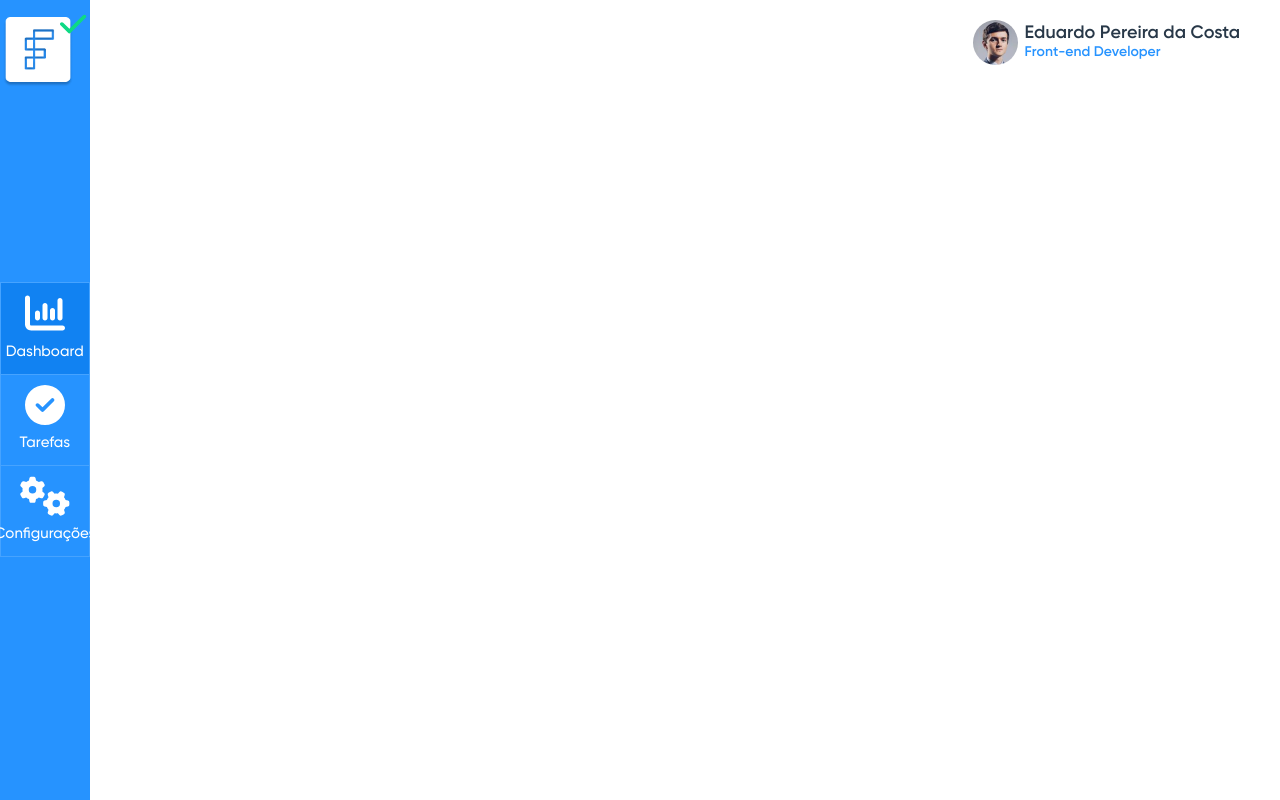
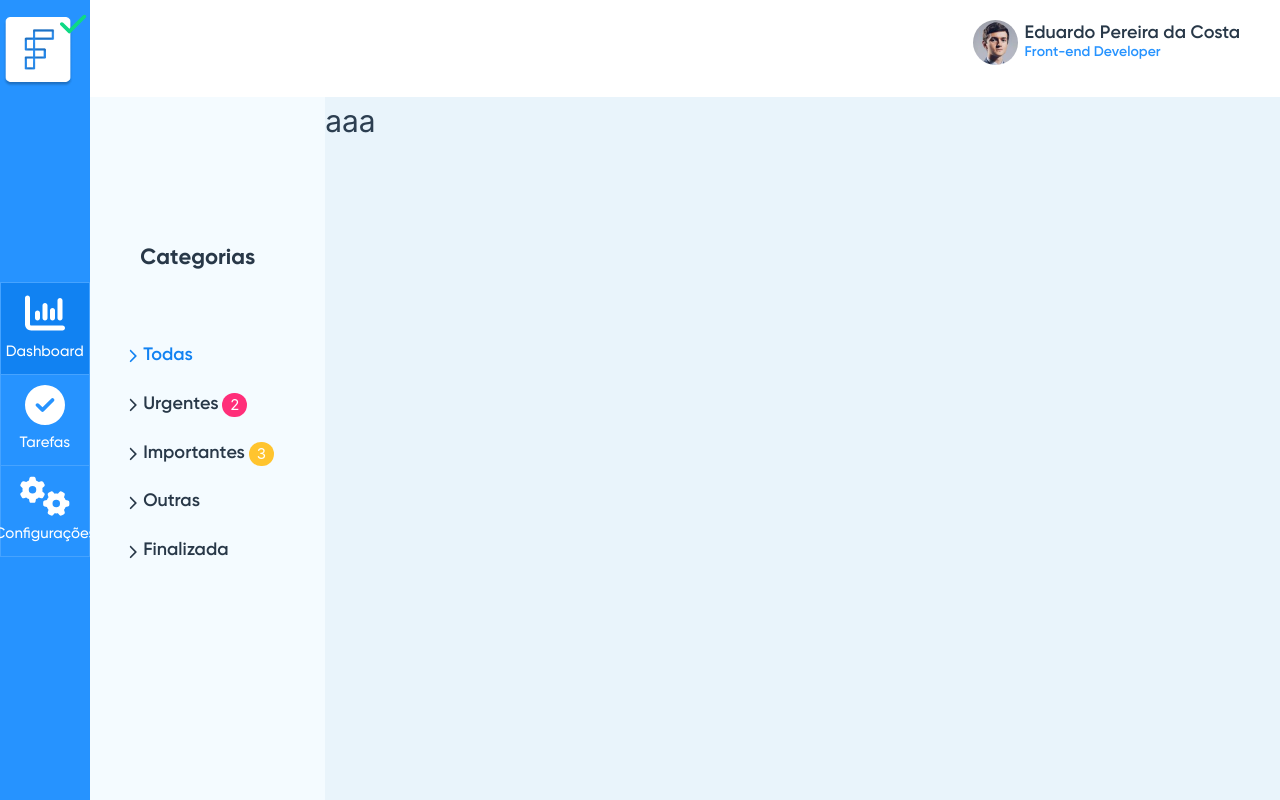
Before and after one commit to DevJulio/todo-facilita, a Vue app: page /home in a window 1280 px wide. Built offline with nearby package versions, Linux system fonts and the light colour scheme.

Commit message:
feat: added left container

```diff
--- /dev/null
+++ b/src/components/filter-item/Filtertem.vue
@@ -0,0 +1,77 @@
+<!-- :style="{ backgroundColor: idItem == currentClicked ? '#1182F2' : '#2693FF' }" -->
+<template>
+  <div class="filter-item" :id="idItem">
+    <fa
+      icon="chevron-right"
+      :style="{
+        color: idItem == currentClicked ? '#1182F2' : '#283848',
+        fontSize: '14px'
+      }"
+    />
+    <span
+      class="label"
+      :style="{
+        color: idItem == currentClicked ? '#1182F2' : '#283848'
+      }"
+      >{{ label }}</span
+    >
+    <span
+      class="qtd-container"
+      v-if="idItem == 2 || idItem == 3"
+      :style="{
+        backgroundColor: idItem == 2 ? '#FF2E79' : '#FFC42E'
+      }"
+      >{{ qtd }}</span
+    >
+  </div>
+</template>
+
+<script>
+export default {
+  name: 'FAFilterItem',
+  props: {
+    label: {
+      type: String,
+      required: true
+    },
+    qtd: {
+      type: Number,
+      required: true
+    },
+    currentClicked: {
+      type: String,
+      required: true
+    },
+    idItem: {
+      type: String,
+      required: true
+    }
+  }
+}
+</script>
+
+<style lang="stylus" scoped>
+@import '../../assets/styles/theme.styl'
+.label
+  font-family $td-semi-bold
+  color $td-title
+  font-size 18px
+  margin-left 0.5vw
+  margin-right 0.3vw
+  cursor pointer
+
+.filter-item
+ display: flex;
+ flex-direction row
+ width 100%
+ padding 10px 0px 10px 0px
+ align-items center
+ margin-left 3vw
+ margin-right 4vw
+
+.qtd-container
+  border-radius 50px
+  background-color $td-yellow
+  color white
+  padding-inline 8px
+</style>
--- a/src/main.js
+++ b/src/main.js
@@ -4,10 +4,16 @@ import { createApp } from 'vue'
 import App from './App.vue'
 import router from './router'
 import { library } from '@fortawesome/fontawesome-svg-core'
-import { faCheck, faCircleCheck, faChartColumn, faGears } from '@fortawesome/free-solid-svg-icons'
+import {
+  faCheck,
+  faCircleCheck,
+  faChartColumn,
+  faGears,
+  faChevronRight
+} from '@fortawesome/free-solid-svg-icons'
 import { FontAwesomeIcon } from '@fortawesome/vue-fontawesome'
 
-library.add([faCheck, faCircleCheck, faChartColumn, faGears])
+library.add([faCheck, faCircleCheck, faChartColumn, faGears, faChevronRight])
 
 const app = createApp(App).component('fa', FontAwesomeIcon)
 
--- a/src/views/DashboardView.vue
+++ b/src/views/DashboardView.vue
@@ -35,26 +35,79 @@
     </div>
     <div class="right-container">
       <FATopBar />
+      <div class="dashboard-row">
+        <div class="left-container">
+          <div class="data-container">
+            <span class="title">Categorias</span>
+            <div class="filter-list">
+              <FAFilterItem
+                label="Todas"
+                @click="handleClickFilter(1)"
+                :current-clicked="activeFilter"
+                idItem="1"
+                qtd="1"
+              />
+              <FAFilterItem
+                label="Urgentes"
+                @click="handleClickFilter(2)"
+                :current-clicked="activeFilter"
+                idItem="2"
+                qtd="2"
+              />
+              <FAFilterItem
+                label="Importantes"
+                @click="handleClickFilter(3)"
+                :current-clicked="activeFilter"
+                idItem="3"
+                qtd="3"
+              />
+              <FAFilterItem
+                label="Outras"
+                @click="handleClickFilter(4)"
+                :current-clicked="activeFilter"
+                idItem="4"
+                qtd="4"
+              />
+              <FAFilterItem
+                label="Finalizada"
+                @click="handleClickFilter(5)"
+                :current-clicked="activeFilter"
+                idItem="5"
+                qtd="5"
+              />
+            </div>
+          </div>
+        </div>
+        <div class="right-container">
+          <h1>aaa</h1>
+        </div>
+      </div>
     </div>
   </div>
 </template>
 <script>
 import FAActionItem from '../components/action-item/ActionItem.vue'
 import FATopBar from '../components/top-bar/TopBar.vue'
+import FAFilterItem from '../components/filter-item/Filtertem.vue'
 
 export default {
   components: {
     FAActionItem,
-    FATopBar
+    FATopBar,
+    FAFilterItem
   },
   data() {
     return {
-      activeAction: 1
+      activeAction: 1,
+      activeFilter: 1
     }
   },
   methods: {
     handleClickAction(id) {
       this.activeAction = id
+    },
+    handleClickFilter(id) {
+      this.activeFilter = id
     }
   }
 }
@@ -65,9 +118,9 @@ export default {
 
 .home-container
   display flex
+  flex-direction row
   height 100%
   width 100%
-  flex-direction row
 .sidebar
   display flex
   height 100vh
@@ -92,6 +145,35 @@ export default {
 .right-container
   display flex
   flex-direction column
-  width 93%
+  width 100%
   height 100%
+  .dashboard-row
+   display flex
+   flex-direction row
+   height 100%
+   width 100%
+   .left-container
+    background-color #f4fbff
+    display flex
+    .data-container
+     flex-grow 1
+     display flex
+     justify-content center
+     align-items center
+     flex-direction column
+     color black
+     margin-top -10vh
+
+     .title
+      font-family $td-bold
+      color $td-title
+      font-size 22px
+      margin-bottom 7vh
+      margin-left -1.5vw
+     .filter-list
+      display flex
+      flex-direction column
+      width 100%
+   .right-container
+    background-color #e9f4fb
 </style>
```
